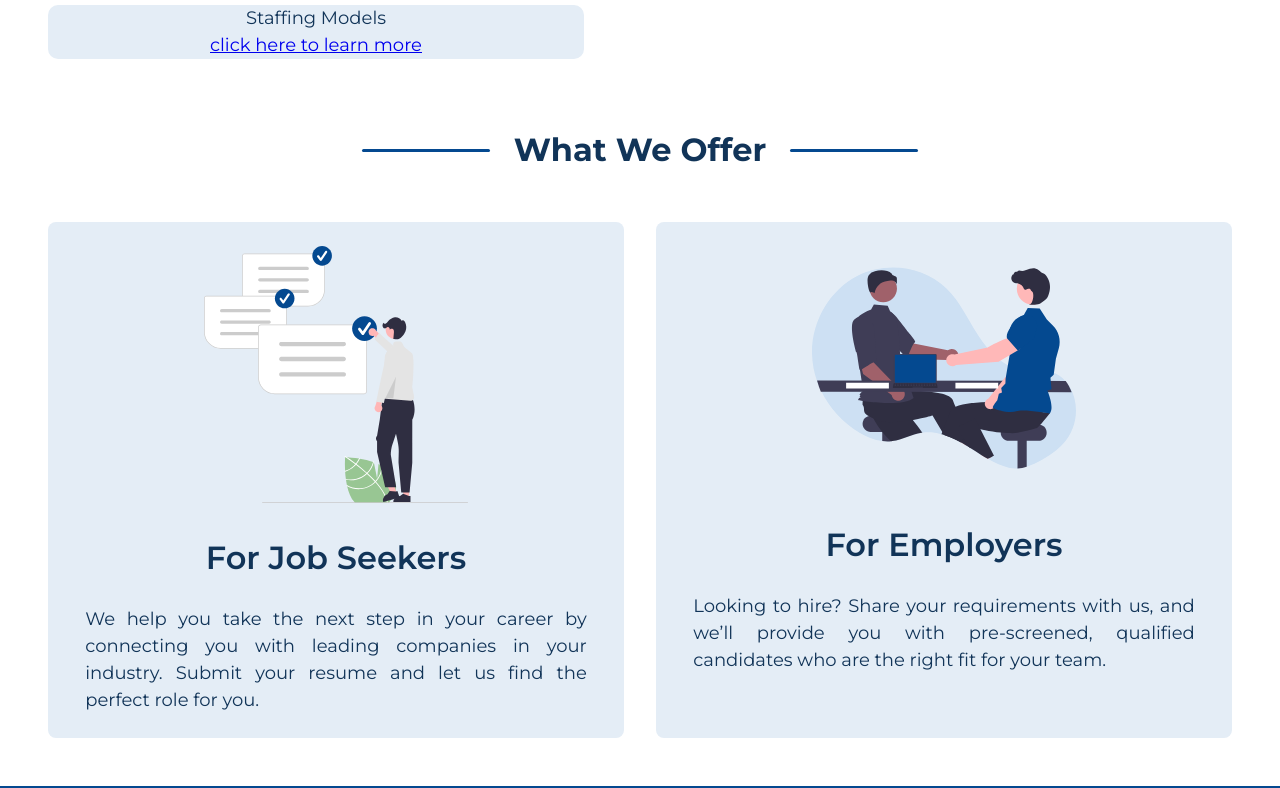
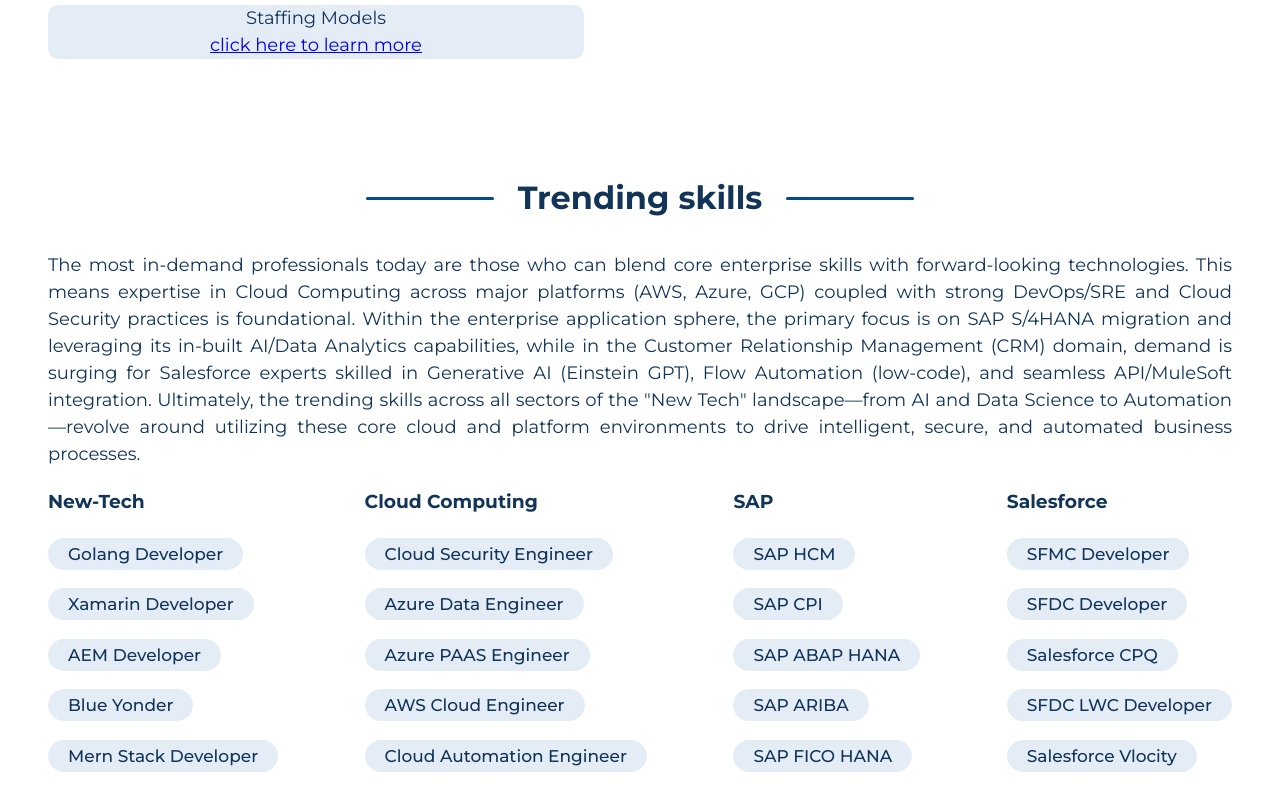
Before and after one commit to adarsh-ravikumar/bluedraft-hr, a Vue app: page / in a window 1280 px wide. Shown: the part 2352-3140 px from the top of the page. Built offline with nearby package versions, Linux system fonts and the light colour scheme; a web font is replaced by a local one.

Commit message:
Vasanth | Completed Trending skills

```diff
--- /dev/null
+++ b/src/components/chip/Chip.vue
@@ -0,0 +1,23 @@
+<script setup lang="ts">
+
+</script>
+
+<template>
+  <span class="chip__container">
+    <slot></slot>
+  </span>
+</template>
+
+<style scoped lang="scss">
+@use '../../styles/variables.scss' as *;
+@use '../../styles/mixins.scss' as *;
+
+.chip__container{
+
+    background-color: #E4EDF6;
+    padding: 6px 20px;
+    border-radius: 20px;
+    font-weight: 500;
+    font-size: 17px;
+}
+</style>
--- /dev/null
+++ b/src/data/trendingSkills.ts
@@ -0,0 +1,52 @@
+interface Skill {
+  id: number
+  name: string
+}
+
+interface TrendingSkillSets {
+  title: string
+  skillSets: Skill[]
+}
+
+export const industry: TrendingSkillSets[] = [
+  {
+    title: 'New-Tech',
+    skillSets: [
+      { id: 1, name: 'Golang Developer' },
+      { id: 2, name: 'Xamarin Developer' },
+      { id: 3, name: 'AEM Developer' },
+      { id: 4, name: 'Blue Yonder' },
+      { id: 5, name: 'Mern Stack Developer' },
+    ],
+  },
+  {
+    title: 'Cloud Computing',
+    skillSets: [
+      { id: 6, name: 'Cloud Security Engineer' },
+      { id: 7, name: 'Azure Data Engineer' },
+      { id: 8, name: 'Azure PAAS Engineer' },
+      { id: 9, name: 'AWS Cloud Engineer' },
+      { id: 10, name: 'Cloud Automation Engineer' },
+    ],
+  },
+  {
+    title: 'SAP',
+    skillSets: [
+      { id: 11, name: 'SAP HCM' },
+      { id: 12, name: 'SAP CPI' },
+      { id: 13, name: 'SAP ABAP HANA' },
+      { id: 14, name: 'SAP ARIBA' },
+      { id: 15, name: 'SAP FICO HANA' },
+    ],
+  },
+  {
+    title: 'Salesforce',
+    skillSets: [
+      { id: 16, name: 'SFMC Developer' },
+      { id: 17, name: 'SFDC Developer' },
+      { id: 18, name: 'Salesforce CPQ' },
+      { id: 19, name: 'SFDC LWC Developer' },
+      { id: 20, name: 'Salesforce Vlocity' },
+    ],
+  },
+]
--- a/src/routes/home/HomePage.vue
+++ b/src/routes/home/HomePage.vue
@@ -1,6 +1,8 @@
 <script setup lang="ts">
+import Chip from '@/components/chip/Chip.vue'
 import ImageCard from '@/components/imageCard/ImageCard.vue'
 import { services } from '@/data/services'
+import { industry } from '@/data/trendingSkills'
 </script>
 
 <template>
@@ -82,6 +84,33 @@
       </div>
     </section>
 
+    <section class="trending__skills">
+      <h1 class="trending__skills__title title__embelish">Trending skills</h1>
+      <div class="trending__skills__content">
+        <p class="content__text">
+          The most in-demand professionals today are those who can blend core enterprise skills with
+          forward-looking technologies. This means expertise in Cloud Computing across major
+          platforms (AWS, Azure, GCP) coupled with strong DevOps/SRE and Cloud Security practices is
+          foundational. Within the enterprise application sphere, the primary focus is on SAP
+          S/4HANA migration and leveraging its in-built AI/Data Analytics capabilities, while in the
+          Customer Relationship Management (CRM) domain, demand is surging for Salesforce experts
+          skilled in Generative AI (Einstein GPT), Flow Automation (low-code), and seamless
+          API/MuleSoft integration. Ultimately, the trending skills across all sectors of the "New
+          Tech" landscape—from AI and Data Science to Automation—revolve around utilizing these core
+          cloud and platform environments to drive intelligent, secure, and automated business
+          processes.
+        </p>
+        <div class="trending__skillsets">
+          <div class="skillList" v-for="ind in industry">
+            <h3>{{ ind.title }}</h3>
+            <div v-for="skill in ind.skillSets" :key="skill.id" class="skills">
+              <Chip>{{ skill.name }}</Chip>
+            </div>
+          </div>
+        </div>
+      </div>
+    </section>
+
     <section class="offer">
       <h1 class="offer__title title__embelish">What We Offer</h1>
       <div class="offer__content">
@@ -111,4 +140,5 @@
 @use './styles/about.scss' as *;
 @use './styles/offer.scss' as *;
 @use './styles/services.scss' as *;
+@use './styles/trendingSkills.scss' as *;
 </style>
--- /dev/null
+++ b/src/routes/home/styles/trendingSkills.scss
@@ -0,0 +1,49 @@
+@use '../../../styles/variables.scss' as *;
+@use '../../../styles/mixins.scss' as *;
+
+.trending__skills {
+  padding: $padding-body;
+  margin-bottom: 60px;
+
+  .content__text {
+    padding: 30px 0px 20px 0px;
+  }
+
+  .trending__skillsets {
+    display: flex;
+    justify-content: space-between;
+    flex-wrap: wrap;
+  }
+
+  .skillList {
+    display: flex;
+    flex-direction: column;
+    gap: 25px;
+  }
+}
+
+@media only screen and (max-width: $screen-sm) {
+  .trending__skillsets {
+    flex-direction: column;
+    align-items: center;
+    flex-wrap: nowrap;
+    gap: 3em;
+  }
+
+  .skillList {
+    display: flex;
+    flex-direction: column;
+    gap: 25px;
+    align-items: center;
+  }
+
+  .skills > span {
+    font-size: 15px;
+  }
+}
+
+@media only screen and (min-width: 768px) and (max-width: 1400px) {
+  .trending__skillsets {
+    gap: 5em;
+  }
+}
```
